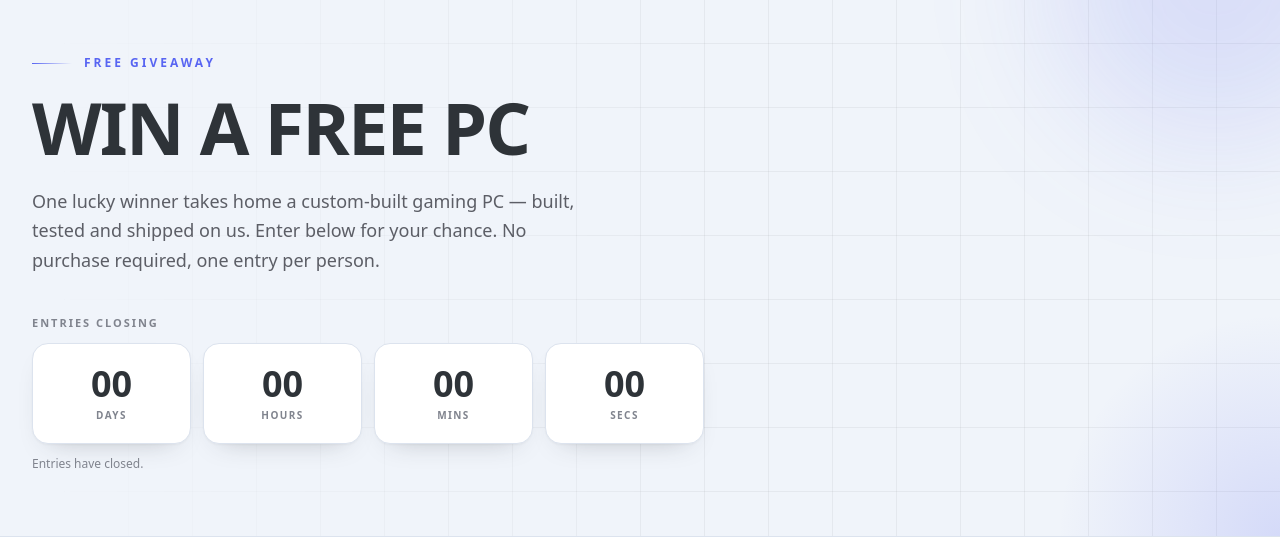
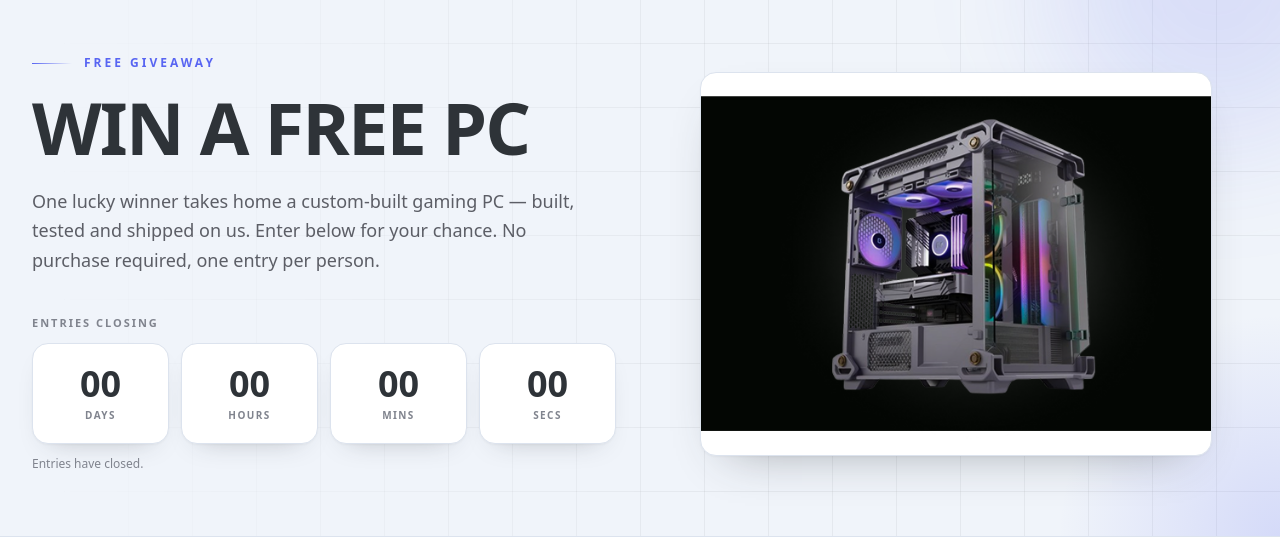
Before and after one commit to Wayne-2/xidax, a Next.js app: page /giveaway in a window 1280 px wide. Shown: the part 150-687 px from the top of the page. Built offline with nearby package versions, Linux system fonts and the light colour scheme; no server answers.

Commit message:
new update

```diff
--- a/src/components/GiveawayView.tsx
+++ b/src/components/GiveawayView.tsx
@@ -131,7 +131,8 @@ export default function GiveawayView() {
             </span>
           </nav>
 
-          <div className="mt-10 max-w-2xl sm:mt-14">
+          <div className="mt-10 grid items-center gap-8 sm:mt-14 lg:grid-cols-[minmax(0,1fr)_minmax(0,1fr)] lg:gap-12">
+            <div>
               <div className="flex items-center gap-3">
                 <span className="h-px w-10 bg-gradient-to-r from-[#5865F2] to-transparent" />
                 <p className="text-xs font-semibold uppercase tracking-[0.25em] text-[#5865F2]">
@@ -148,10 +149,9 @@ export default function GiveawayView() {
                 tested and shipped on us. Enter below for your chance. No
                 purchase required, one entry per person.
               </p>
-          </div>
 
               {/* Countdown */}
-          <div className="mt-10 max-w-2xl">
+              <div className="mt-10">
                 <p className="text-[11px] font-semibold uppercase tracking-[0.18em] text-[#80848e]">
                   Entries closing
                 </p>
@@ -182,6 +182,20 @@ export default function GiveawayView() {
                       ? "Entries have closed."
                       : `${status?.totalEntries ?? 0} entries so far`}
                 </p>
+              </div>
+            </div>
+
+            {/* Hero image */}
+            <div className="relative mx-auto aspect-[4/3] w-full max-w-lg overflow-hidden rounded-2xl border border-[#dce3ee] bg-white shadow-panel">
+              <Image
+                src="/display_section.png"
+                alt="Custom gaming PC giveaway"
+                fill
+                priority
+                sizes="(min-width: 1024px) 45vw, 100vw"
+                className="object-contain"
+              />
+            </div>
           </div>
         </div>
       </section>
```
Lines whose indentation alone changed are shown as unchanged.
